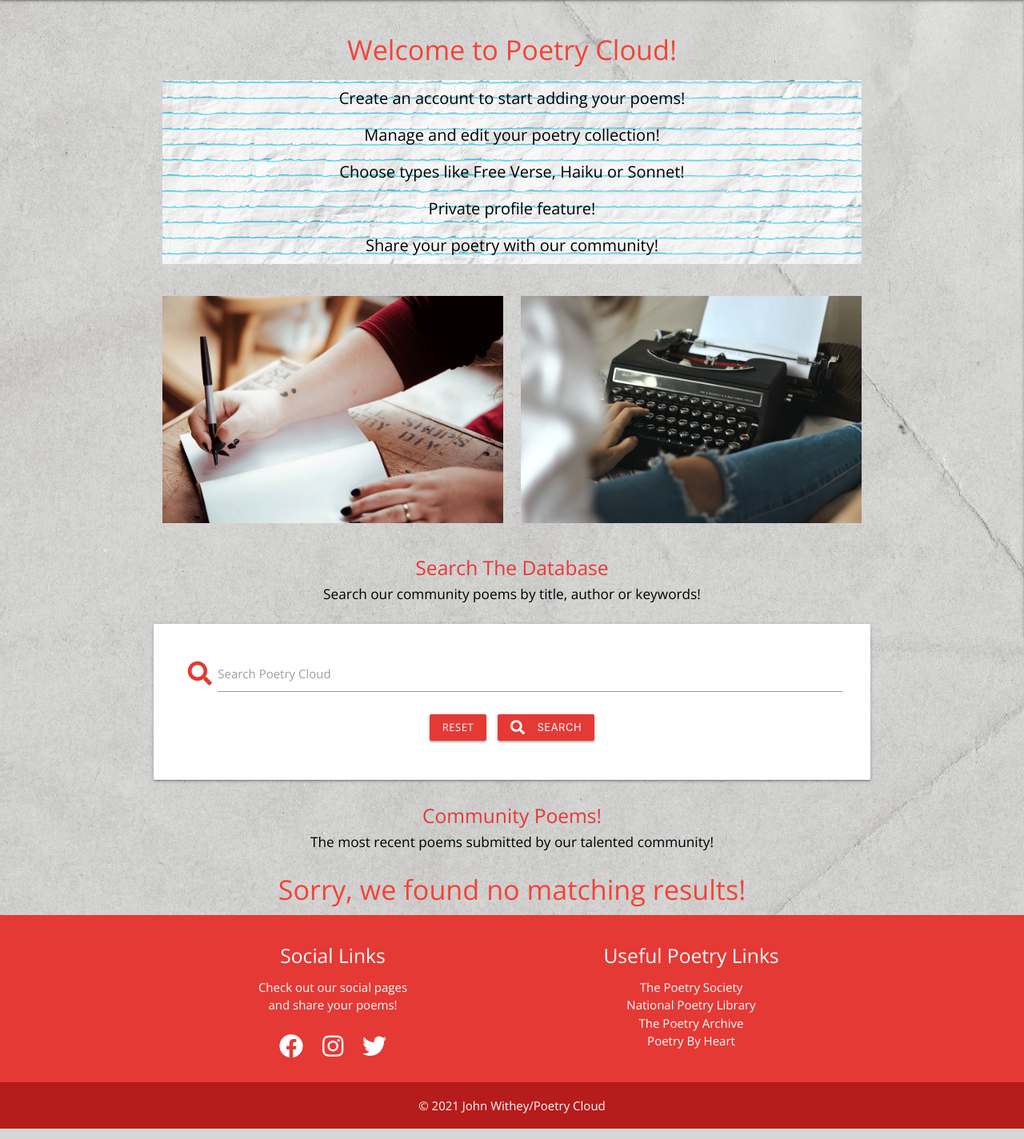
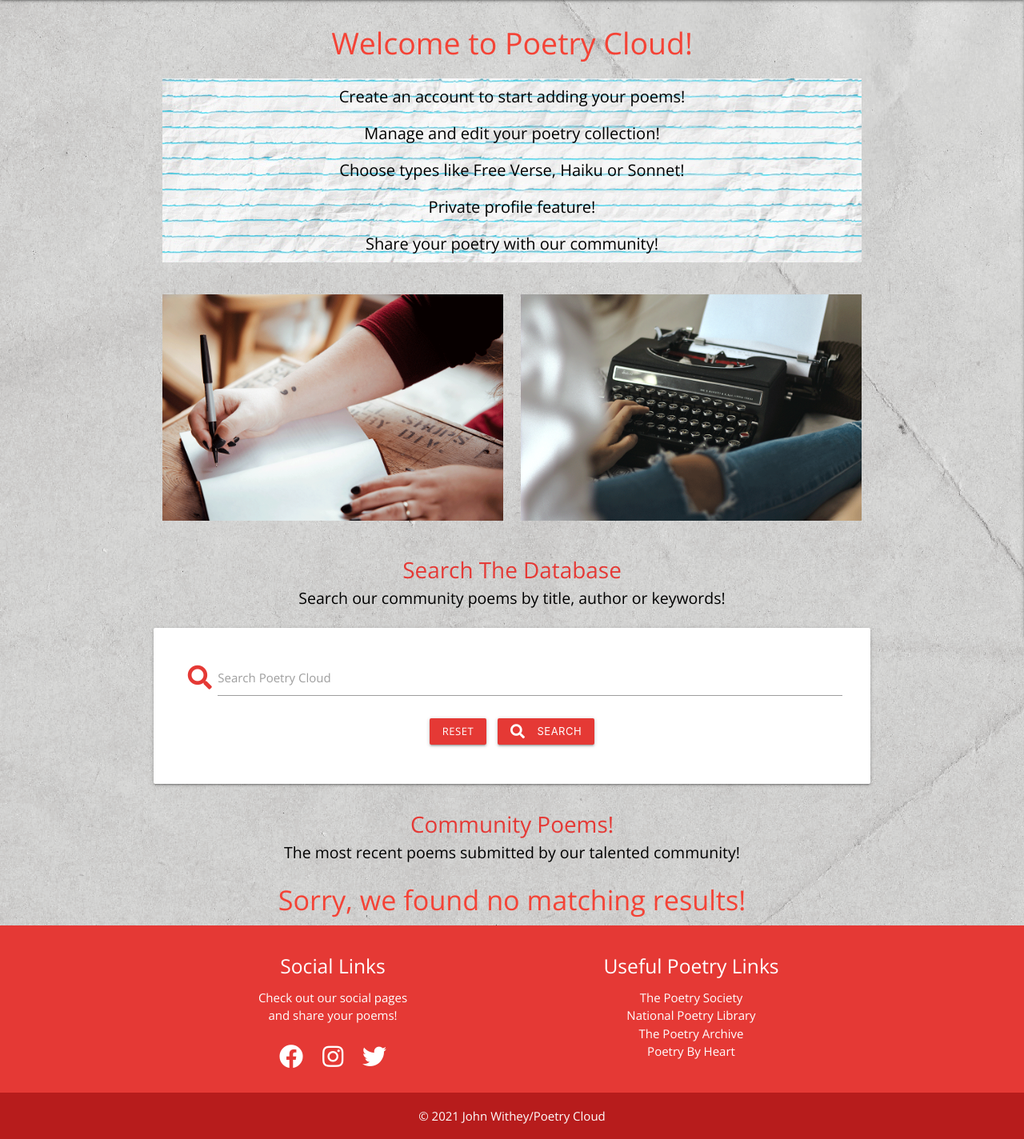
Before and after one commit to Code-Institute-Submissions/poetry_cloud, a Flask app: page / in a window 1280 px wide. Shown: the part 64-1488 px from the top of the page at 80% size. Run offline with Flask 2, Linux system fonts and the light colour scheme; data that the repository does not hold is empty; some libraries are stand-ins or nearby versions; some web fonts are replaced.

Commit message:
Styled headings and paragraphs

```diff
--- a/static/css/style.css
+++ b/static/css/style.css
@@ -28,6 +28,31 @@ main {
     font-size: 20px;
     font-family: 'Averia Serif Libre', cursive;
     margin-left: 10px;
+}
+
+/* ------ Headings ---- */
+
+h1 {
+    font-size: 2.5rem;
+    line-height: 100%;
+    margin: 1rem 0 1.68rem 0;
+}
+
+h2 {
+    font-size: 1.86rem;
+    line-height: 110%;
+    margin: 1.373333rem 0 0.424rem 0;
+}
+
+h3 {
+    font-size: 1.3rem;
+    line-height: 135%;
+    margin: -0.053333rem 0 1.168rem 0;
+}
+
+p.community, p.search {
+    font-size: 1.3rem;
+    margin: -0.053333rem 0 0.168rem 0;
 }
 
 /* ------ Features ---- */
--- a/templates/poems.html
+++ b/templates/poems.html
@@ -4,7 +4,7 @@
     <!-- Welcome header and features -->
     <div class="row features">
         <div class="col s12 center-align">
-            <h4 class="center-align red-text">Welcome to Poetry Cloud!</h4>
+            <h1 class="red-text">Welcome to Poetry Cloud!</h1>
             <ul class="feature-list black-text">
                 <li>Create an account to start adding your poems!</li>
                 <li>Manage and edit your poetry collection!</li>
@@ -26,12 +26,12 @@
     </div>
     <div class="row">
         <div class="col s12">
-                <h5 class="center-align red-text text-darken-1">
+                <h2 class="center-align red-text text-darken-1">
                     Search The Database
-                </h5>
-                <h6 class="center-align black-text">
+                </h2>
+                <p class="center-align black-text search">
                     Search our community poems by title, author or keywords!
-                </h6>
+                </p>
         </div>
     </div>
 
@@ -57,12 +57,12 @@
 
     <div class="row">
         <div class="col s12">
-                <h5 class="center-align red-text text-darken-1">
+                <h2 class="center-align red-text text-darken-1">
                     Community Poems!
-                </h5>
-                <h6 class="center-align black-text">
+                </h2>
+                <p class="center-align black-text community">
                     The most recent poems submitted by our talented community!
-                </h6>
+                </p>
         </div>
     </div>
 
@@ -74,7 +74,7 @@
             <div class="collapsible-header">
                 <div class="row">
                     <div class="col s12 center-align">
-                        <h6><i class="far fa-arrow-alt-circle-down red-text text-darken-1"></i>{{ poem.poem_title }} : by {{ poem.poem_author }}</h6>
+                        <p><i class="far fa-arrow-alt-circle-down red-text text-darken-1"></i>{{ poem.poem_title }} <br>by {{ poem.poem_author }}</p>
                     </div>
                     <div class="col s12 center-align">
                         {% if session.user|lower == poem.created_by|lower %}
--- a/templates/profile.html
+++ b/templates/profile.html
@@ -15,11 +15,8 @@
             <div class="collapsible-header">
                 <div class="row">
                     <div class="col s12 center-align">
-                        <i class="far fa-arrow-alt-circle-down red-text text-darken-1"></i>
-                        <strong>{{ poem.poem_title }}</strong> : by {{ poem.poem_author }}
+                        <p><i class="far fa-arrow-alt-circle-down red-text text-darken-1"></i>{{ poem.poem_title }} <br>by {{ poem.poem_author }}</p>
                     </div>
-                </div>
-                <div class="row">
                     <div class="col s12 center-align">
                         {% if session.user|lower == poem.created_by|lower %}
                         <a href="{{ url_for('edit_poem', poem_id=poem._id) }}" class="waves-effect waves-light btn-small red darken-1">Edit</a>
```
